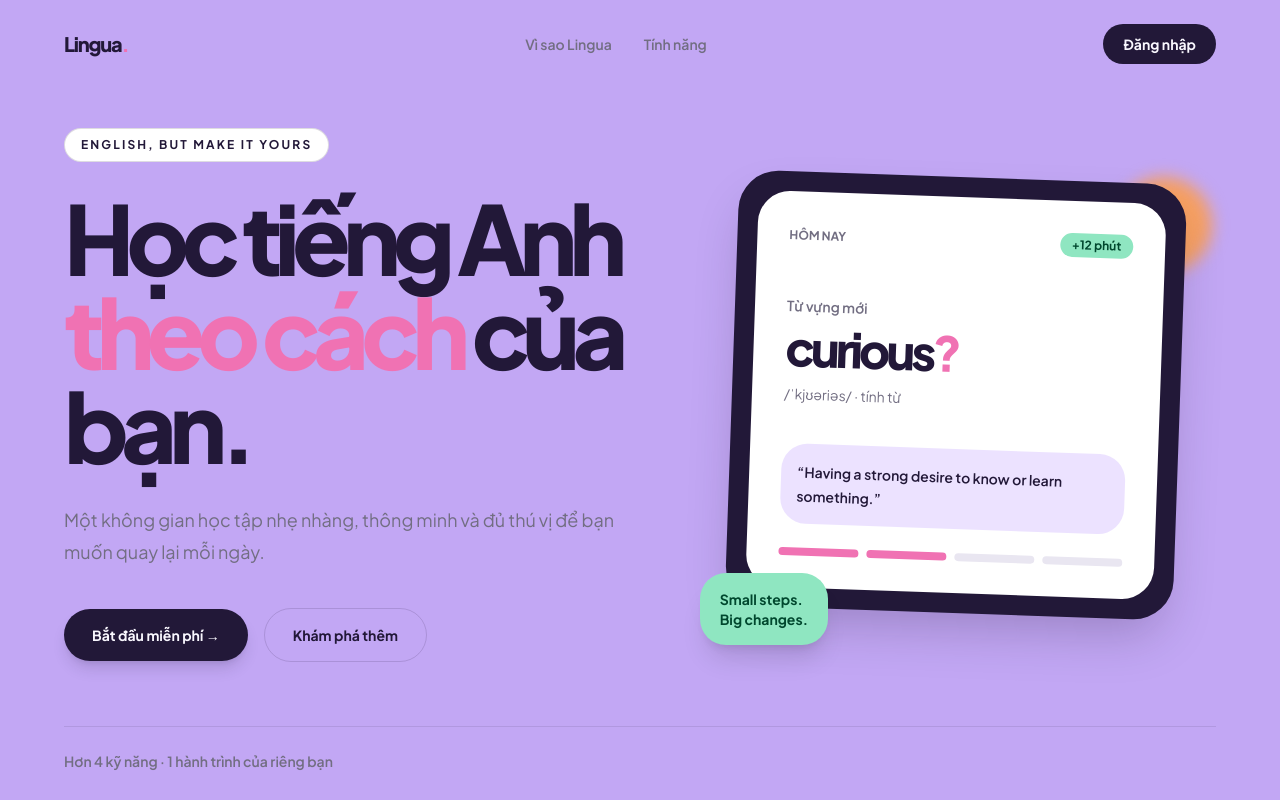
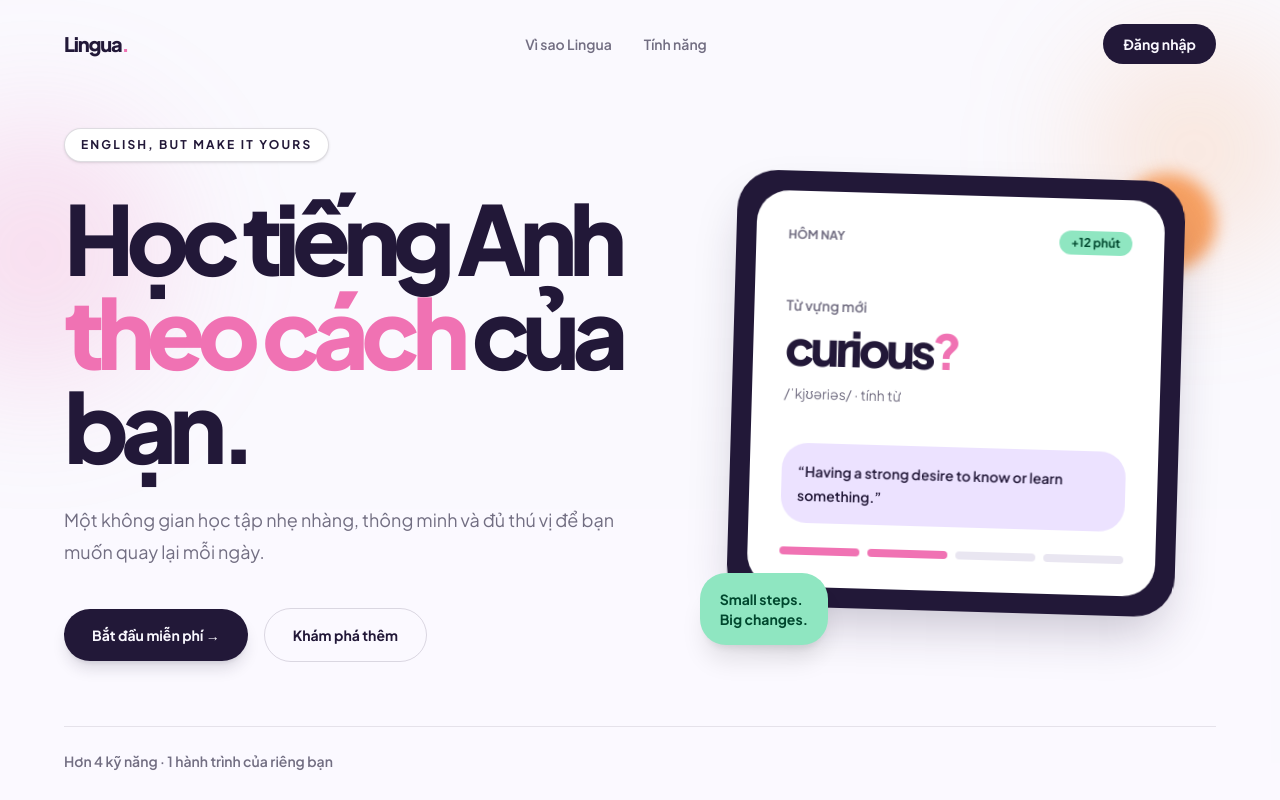
Before and after one commit to phungvansyhb/english_learning_app, a Next.js app: page / in a window 1280 px wide. Shown: the top 800 px of the page. Built offline with nearby package versions, Linux system fonts and the light colour scheme; no server answers.

Commit message:
Add animated landing page styling

```diff
--- a/app/globals.css
+++ b/app/globals.css
@@ -16,6 +16,41 @@
 
 @utility animate-listening-wave {
   animation: listening-wave 900ms ease-in-out infinite;
+}
+
+@keyframes landing-rise {
+  from { opacity: 0; transform: translateY(24px); }
+  to { opacity: 1; transform: translateY(0); }
+}
+
+@keyframes landing-float {
+  0%, 100% { transform: translateY(0) rotate(2deg); }
+  50% { transform: translateY(-10px) rotate(0deg); }
+}
+
+@keyframes landing-drift {
+  0%, 100% { transform: translate3d(0, 0, 0) scale(1); }
+  50% { transform: translate3d(12px, -10px, 0) scale(1.06); }
+}
+
+@utility animate-landing-rise {
+  animation: landing-rise 700ms cubic-bezier(0.22, 1, 0.36, 1) both;
+}
+
+@utility animate-landing-float {
+  animation: landing-float 5s ease-in-out infinite;
+}
+
+@utility animate-landing-drift {
+  animation: landing-drift 7s ease-in-out infinite;
+}
+
+@media (prefers-reduced-motion: reduce) {
+  .animate-landing-rise,
+  .animate-landing-float,
+  .animate-landing-drift {
+    animation: none;
+  }
 }
 
 .content-reading {
--- a/components/landing/landing-page.tsx
+++ b/components/landing/landing-page.tsx
@@ -8,9 +8,11 @@ const features = [
 
 export function LandingPage() {
   return (
-    <main className='min-h-screen overflow-hidden bg-background text-foreground'>
-      <section className='mx-auto flex min-h-screen max-w-7xl flex-col px-6 py-6 sm:px-10 lg:px-16'>
-        <header className='flex items-center justify-between'>
+    <main className='min-h-screen overflow-hidden bg-secondary/40 text-foreground'>
+      <section className='relative mx-auto flex min-h-screen max-w-7xl flex-col px-6 py-6 sm:px-10 lg:px-16'>
+        <div aria-hidden='true' className='pointer-events-none absolute -left-24 top-32 h-64 w-64 rounded-full bg-brand-pink/20 blur-3xl animate-landing-drift' />
+        <div aria-hidden='true' className='pointer-events-none absolute right-0 top-16 h-48 w-48 rounded-full bg-brand-orange/25 blur-3xl animate-landing-drift [animation-delay:1.4s]' />
+        <header className='relative flex items-center justify-between animate-landing-rise'>
           <Link href='/' className='text-xl font-extrabold tracking-[-0.06em]'>Lingua<span className='text-brand-pink'>.</span></Link>
           <nav className='hidden items-center gap-8 text-sm font-semibold text-muted-foreground md:flex'>
             <a href='#why-lingua' className='transition-colors hover:text-foreground'>Vì sao Lingua</a>
@@ -20,8 +22,8 @@ export function LandingPage() {
         </header>
 
         <div className='grid flex-1 items-center gap-14 py-20 lg:grid-cols-[1.05fr_0.95fr] lg:py-16'>
-          <div>
-            <p className='mb-7 inline-flex rounded-full border border-foreground/15 bg-card px-4 py-2 text-xs font-bold uppercase tracking-[0.18em]'>English, but make it yours</p>
+          <div className='relative animate-landing-rise [animation-delay:120ms]'>
+            <p className='mb-7 inline-flex rounded-full border border-foreground/15 bg-card px-4 py-2 text-xs font-bold uppercase tracking-[0.18em] shadow-sm'>English, but make it yours</p>
             <h1 className='max-w-3xl text-6xl font-extrabold leading-[0.98] tracking-[-0.08em] sm:text-8xl'>Học tiếng Anh <span className='text-brand-pink'>theo cách</span> của bạn.</h1>
             <p className='mt-8 max-w-xl text-lg leading-8 text-muted-foreground'>Một không gian học tập nhẹ nhàng, thông minh và đủ thú vị để bạn muốn quay lại mỗi ngày.</p>
             <div className='mt-10 flex flex-wrap items-center gap-4'>
@@ -29,9 +31,9 @@ export function LandingPage() {
               <a href='#features' className='rounded-full border border-foreground/15 px-7 py-4 text-sm font-bold transition-colors hover:bg-card'>Khám phá thêm</a>
             </div>
           </div>
-          <div className='relative mx-auto w-full max-w-md'>
-            <div className='absolute -right-2 top-2 h-24 w-24 rounded-full bg-brand-orange blur-sm sm:-right-8 sm:top-0' />
-            <div className='relative rotate-2 rounded-[2.5rem] bg-primary p-5 shadow-2xl shadow-primary/25'>
+          <div className='relative mx-auto w-full max-w-md animate-landing-rise [animation-delay:260ms]'>
+            <div className='absolute -right-2 top-2 h-24 w-24 rounded-full bg-brand-orange blur-sm sm:-right-8 sm:top-0 animate-landing-drift' />
+            <div className='relative rounded-[2.5rem] bg-primary p-5 shadow-2xl shadow-primary/25 animate-landing-float'>
               <div className='rounded-[2rem] bg-card p-6 sm:p-8'>
                 <div className='mb-12 flex items-center justify-between text-xs font-bold text-muted-foreground'><span>HÔM NAY</span><span className='rounded-full bg-brand-mint px-3 py-1 text-brand-mint-foreground'>+12 phút</span></div>
                 <p className='text-sm font-semibold text-muted-foreground'>Từ vựng mới</p>
@@ -50,7 +52,7 @@ export function LandingPage() {
       <section id='why-lingua' className='bg-primary px-6 py-24 text-primary-foreground sm:px-10 lg:px-16'>
         <div className='mx-auto max-w-7xl'><p className='text-sm font-bold uppercase tracking-[0.18em] text-brand-orange'>Tại sao Lingua?</p><h2 className='mt-5 max-w-3xl text-4xl font-extrabold tracking-[-0.06em] sm:text-6xl'>Không học nhiều hơn. Học <span className='text-brand-orange'>tốt hơn.</span></h2></div>
       </section>
-      <section id='features' className='mx-auto max-w-7xl px-6 py-24 sm:px-10 lg:px-16'><div className='grid gap-5 md:grid-cols-3'>{features.map((feature) => <article key={feature.number} className='rounded-3xl border border-foreground/10 bg-card p-7'><p className='text-sm font-bold text-brand-pink'>{feature.number}</p><h3 className='mt-14 text-2xl font-extrabold tracking-[-0.04em]'>{feature.title}</h3><p className='mt-4 leading-7 text-muted-foreground'>{feature.text}</p></article>)}</div></section>
+      <section id='features' className='mx-auto max-w-7xl px-6 py-24 sm:px-10 lg:px-16'><div className='grid gap-5 md:grid-cols-3'>{features.map((feature, index) => <article key={feature.number} className='group rounded-3xl border border-foreground/10 bg-card p-7 shadow-sm transition duration-500 hover:-translate-y-2 hover:shadow-xl hover:shadow-primary/10 animate-landing-rise' style={{ animationDelay: `${360 + index * 120}ms` }}><p className='text-sm font-bold text-brand-pink transition-transform duration-300 group-hover:translate-x-1'>{feature.number}</p><h3 className='mt-14 text-2xl font-extrabold tracking-[-0.04em]'>{feature.title}</h3><p className='mt-4 leading-7 text-muted-foreground'>{feature.text}</p><div className='mt-8 h-1 w-10 rounded-full bg-brand-orange transition-all duration-300 group-hover:w-20' /></article>)}</div></section>
       <footer className='mx-auto flex max-w-7xl flex-col gap-4 border-t border-foreground/10 px-6 py-8 text-sm text-muted-foreground sm:flex-row sm:items-center sm:justify-between sm:px-10 lg:px-16'><span className='font-extrabold text-foreground'>Lingua<span className='text-brand-pink'>.</span></span><span>Học một chút. Tốt hơn mỗi ngày.</span></footer>
     </main>
   );
```
